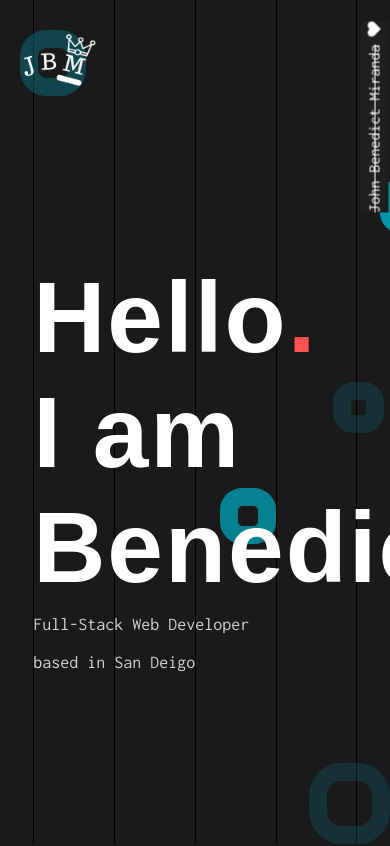
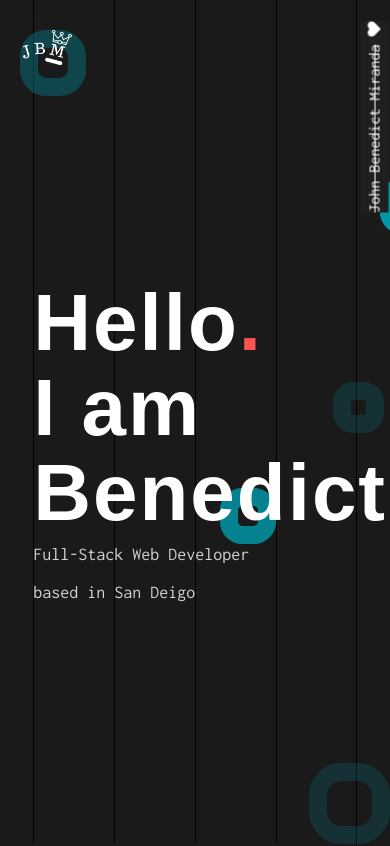
Before and after one commit to john2796/personal-portfolio, a React (Create React App) app: page / in a window 390 px wide. Shown: the top 846 px of the page. Built offline with nearby package versions, Linux system fonts and the light colour scheme; a web font is replaced by a local one.

Commit message:
Fix responsive for mobile adjusted text fonts

```diff
--- a/src/AppStyle.js
+++ b/src/AppStyle.js
@@ -39,6 +39,10 @@ export const AppStyle = styled.div`
       font-size: 100px;
       line-height: 115px;
     }
+    @media (max-width: 480px) {
+      font-size: 80px;
+      line-height: 85px;
+    }
   }
 
   h2,
@@ -54,6 +58,10 @@ export const AppStyle = styled.div`
     @media (max-width: 991px) {
       font-size: 80px;
       line-height: 100px;
+    }
+    @media (max-width: 480px) {
+      font-size: 50px;
+      line-height: 65px;
     }
   }
   h4 {
@@ -98,7 +106,12 @@ export const AppStyle = styled.div`
       font-size: 80px;
       line-height: 100px;
     }
+    @media (max-width: 480px) {
+      font-size: 60px;
+      line-height: 70px;
+    }
   }
+
   /*-------------------------------------------------*/
   /*              RANDOM_GLOBAL
 /*-------------------------------------------------*/
--- a/src/components/main-header/HeaderContainerStyle.js
+++ b/src/components/main-header/HeaderContainerStyle.js
@@ -8,6 +8,10 @@ export const HeaderContainerStyle = styled.div`
     width: 80px;
     height: 80px;
     margin: 20px;
+    @media (max-width: 480px) {
+      width: 55px;
+      height: 55px;
+    }
   }
 `;
 
--- a/src/components/projects/ProjectContainer.js
+++ b/src/components/projects/ProjectContainer.js
@@ -17,6 +17,7 @@ const ProjectContainer = () => {
     updatedProjects[index].hover = true;
     setProjects(updatedProjects);
   };
+
   const disableHoverHandler = (index) => {
     const updatedProjects = [...projects];
     updatedProjects[index].hover = false;
--- a/src/components/projects/ProjectStyle.js
+++ b/src/components/projects/ProjectStyle.js
@@ -110,6 +110,10 @@ export const ProjectStyle = styled.section`
       margin-bottom: 0;
       display: inline-block;
       padding: 5px;
+      @media (max-width: 480px) {
+        font-size: 50px;
+        line-height: 67px;
+      }
     }
     .card-title:after {
       content: '';
```
